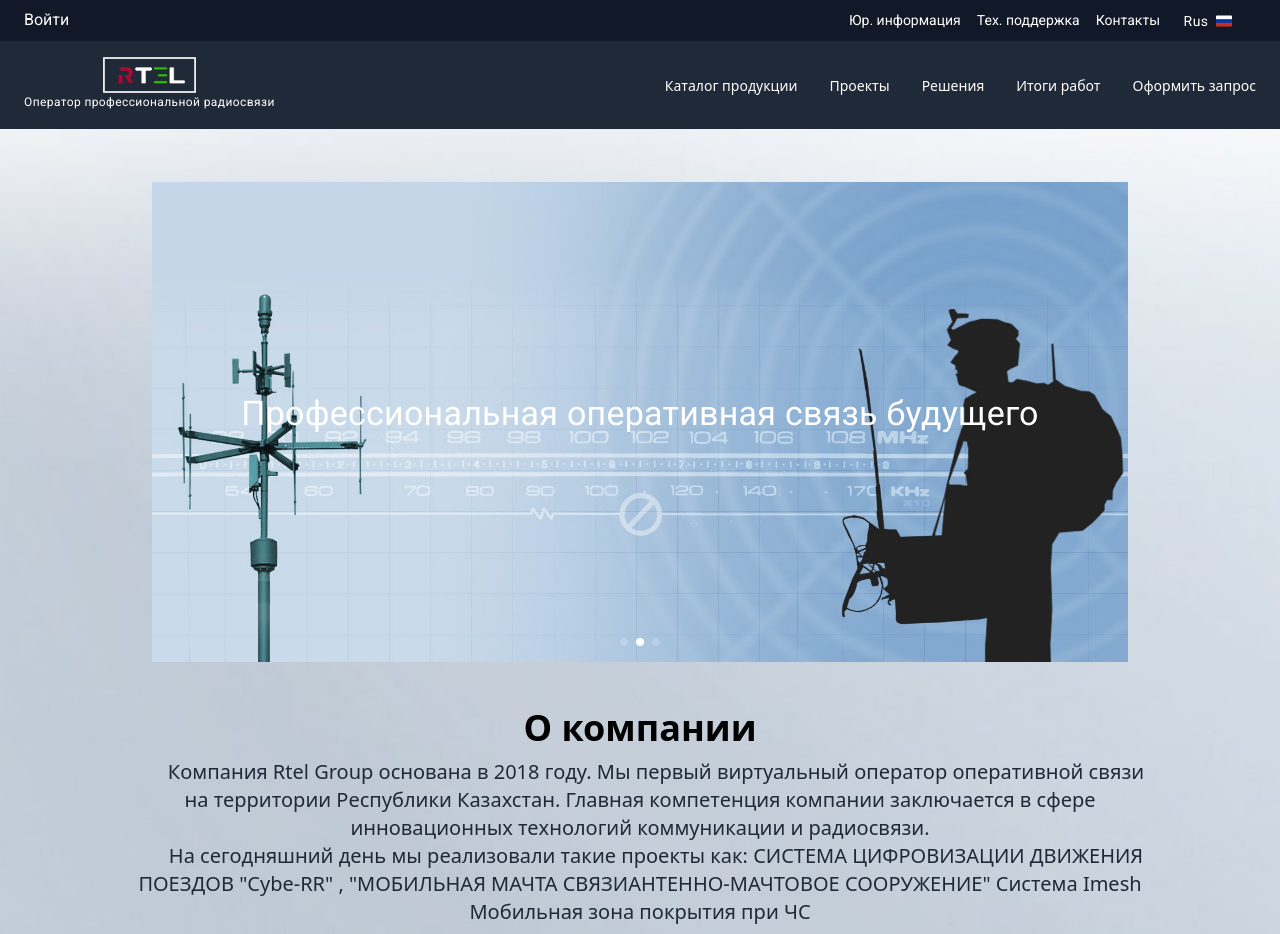
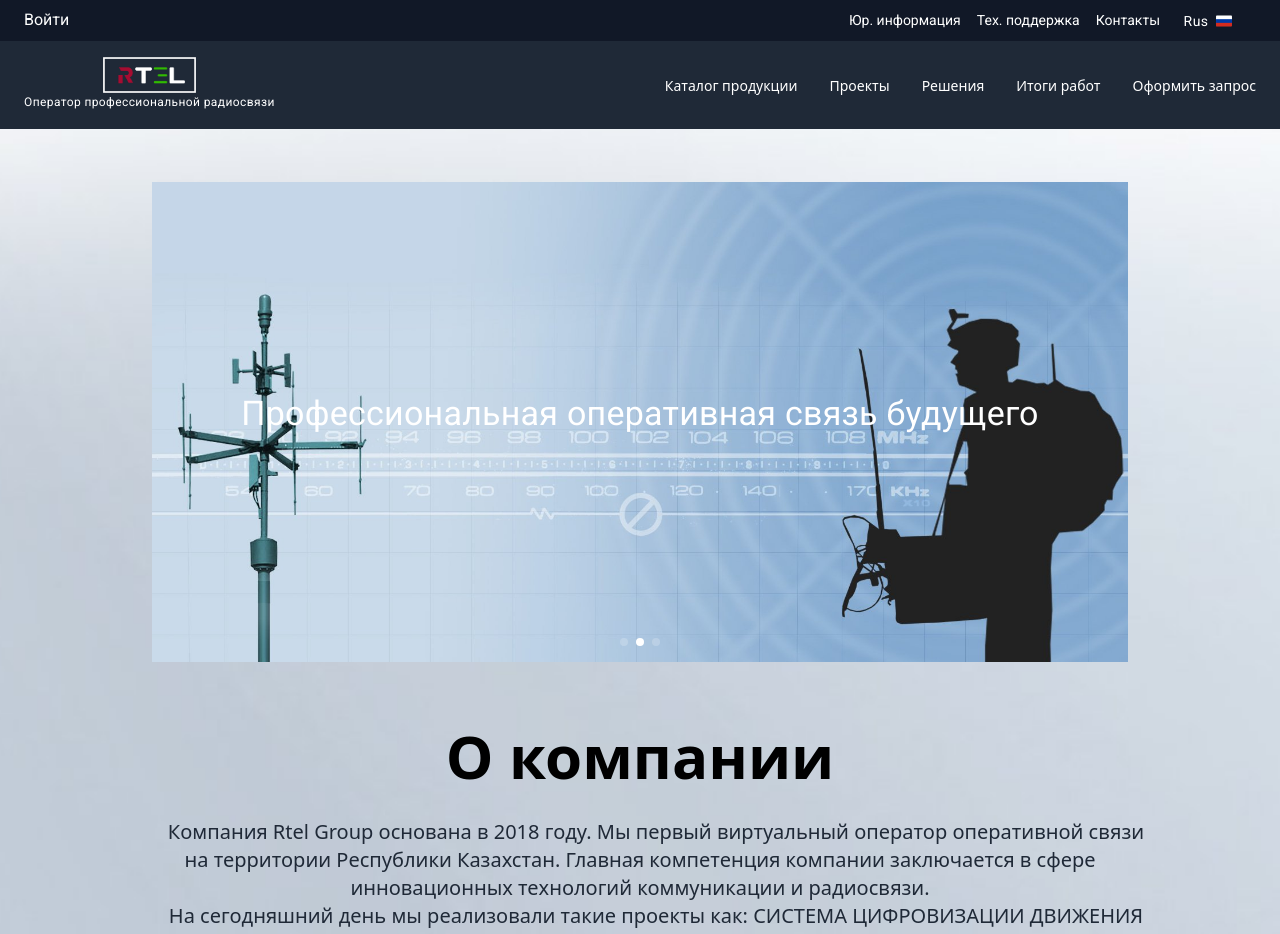
Before and after one commit to NurikN1/rtel-group, a React (Create React App) app: page /#/ in a window 1280 px wide. Shown: the top 934 px of the page. Built offline with nearby package versions, Linux system fonts and the light colour scheme.

Commit message:
add translate

```diff
--- a/src/locales/kz.js
+++ b/src/locales/kz.js
@@ -35,6 +35,7 @@ export const TRANSLATION_KZ = {
     },
     partnerTitle:
       'Rtel Group Қазақстандағы серіктестермен цифрлық байланысты жаңғыртуға және дамытуға қатысады',
+    group1520: 'Компаниялар тобы 1520',
   },
   catalog: {
     title: 'Өнім каталогы',
--- a/src/locales/ru.js
+++ b/src/locales/ru.js
@@ -35,6 +35,7 @@ export const TRANSLATION_RU = {
     },
     partnerTitle:
       'Rtel Group участвует в модернизации и развитии цифровой связи в Казахстане с партнерами',
+    group1520: 'Группа компаний 1520',
   },
   catalog: {
     title: 'Каталог продукции',
--- a/src/pages/Main.jsx
+++ b/src/pages/Main.jsx
@@ -26,7 +26,7 @@ const Main = () => {
         <div className="w-full mb-4">
           <div className="h-1 mx-auto gradient w-64 opacity-25 my-0 py-0 rounded-t"></div>
         </div>
-        <Container maxWidth="xl" sx={{ marginBottom: '48px' }}>
+        <Container maxWidth="xl" sx={{ marginBottom: '64px' }}>
           <Swiper
             autoplay={{
               delay: 2500,
@@ -66,8 +66,8 @@ const Main = () => {
             </SwiperSlide>
           </Swiper>
         </Container>
-        <div className="mb-8">
-          <h3 className="text-4xl text-black font-bold leading-none text-center mb-3">
+        <div className="mb-16">
+          <h3 className="text-6xl text-black font-bold leading-none text-center mb-8">
             {t('main.about.title')}
           </h3>
           <p className="text-gray-800 text-xl indent-8 text-center">{t('main.about.body1')}</p>
@@ -119,7 +119,7 @@ const Main = () => {
                   />
                 </a>
                 <Typography align="center" variant="subtitle1">
-                  Группа компаний 1520
+                  {t('main.group1520')}
                 </Typography>
               </li>
               <li className="w-1/3">
```
